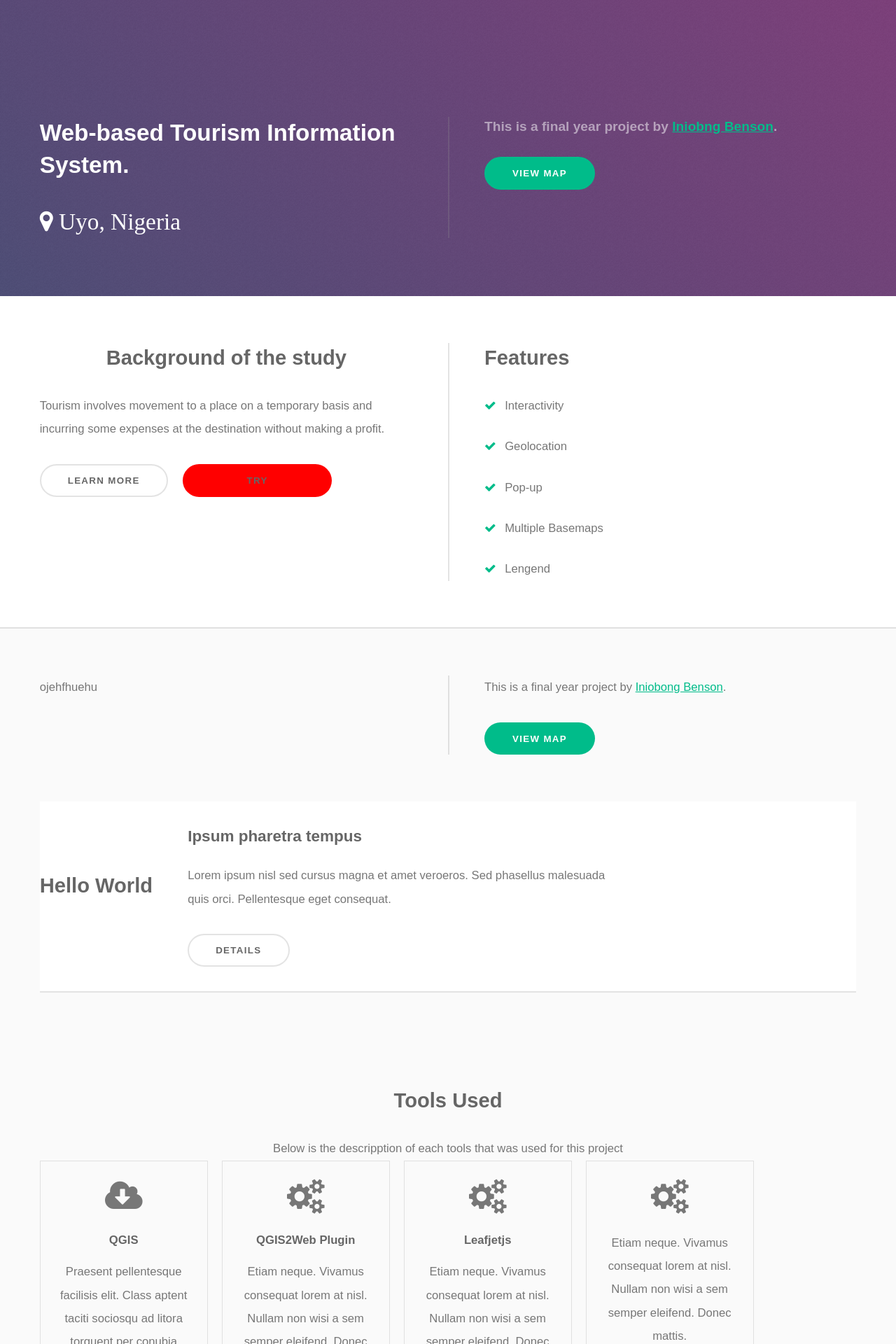
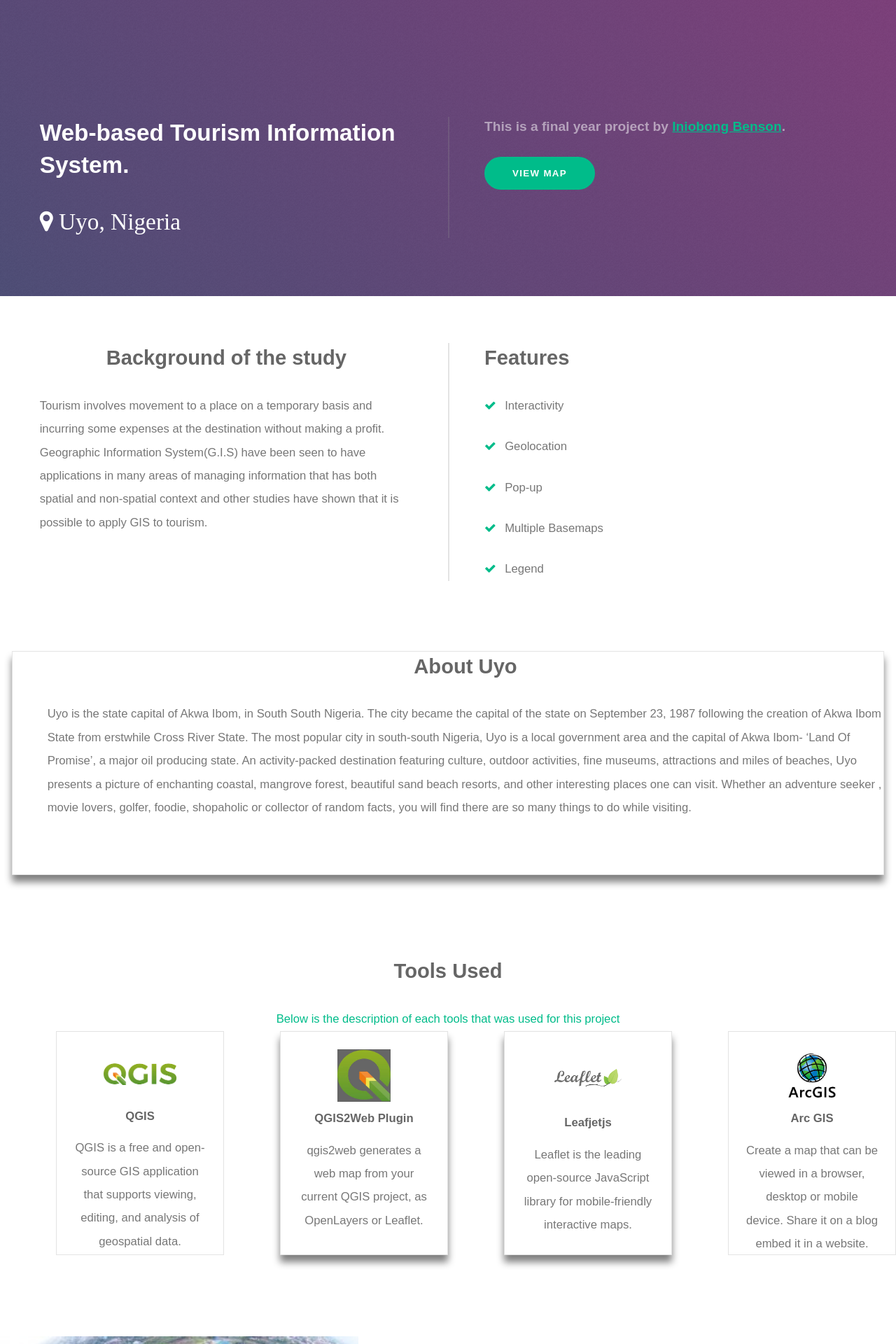
Before and after one commit to touruyo/touruyo.github.io, a Jekyll site: the page index.html, which Jekyll copies as it is, in a window 1280 px wide. Shown: the top 1920 px of the page at 70% size. Built offline with Jekyll 4.4.1, drawn with Linux system fonts in a browser that asks for light colours; some of the changed text lies outside the part shown.

```diff
--- a/assets/css/main.css
+++ b/assets/css/main.css
@@ -46,20 +46,37 @@
 	.boxA,
 	.boxB
 	{
-		float: left;
-		margin-right: 20px;
+		float:left;
+		margin-left: 80px;
+
 	}
 
 	.boxC
 	{
 		float: right;
+
+
 	}
 	.box
 	{
 		padding: 3em 2em 2em 2em;
 		border: 1px solid rgba(0,0,0,0.1);
+		padding-bottom: 20px;
 		border-radius: 8px;
 			text-align: center;
+			height: 320px;
+	}
+	.byline{
+		color: #00BC8A;
+		margin-bottom: 20px;
+	}
+	#extra1{
+		border: 1px solid rgba(0,0,0,0.1);
+		height: 320px;
+		padding-left: 3em;
+		margin-left: 1em;
+		margin-right: 1em;
+		box-shadow:0px 10px 10px gray;
 	}
 
 
--- a/index.html
+++ b/index.html
@@ -27,9 +27,9 @@
 							<h2 class="fa fa-map-marker fa-5x"> Uyo, Nigeria</h2>
 					</section>
 					<section>
-						<p>This is a final year project by <a href="#">Iniobng Benson</a></a>.</p>
+						<p>This is a final year project by <a href="https://github.com/linibensonjr">Iniobong Benson</a></a>.</p>
 						<ul class="actions">
-							<li><a href="#" class="button special" target="blank">View Map</a></li>
+							<li><a href="touruyo.github.io/map" class="button special" target="blank">View Map</a></li>
 						</ul>
 					</section>
 				</div>
@@ -41,11 +41,8 @@
 				<div class="inner split">
 					<section>
 						<h2 align="center">Background of the study</h2>
-						<p>Tourism involves movement to a place on a temporary basis and incurring some expenses at the destination without making a profit.</p>
-						<ul class="actions">
-							<li><a href="#" class="button alt">Learn more</a></li>
-							<button id="but">Try</button>
-						</ul>
+						<p>Tourism involves movement to a place on a temporary basis and incurring some expenses at the destination without making a profit. Geographic Information System(G.I.S) have been seen to have applications in many areas of managing information that has both spatial and non-spatial context and other studies have shown that it is possible to apply GIS to tourism.  </p>
+
 					</section>
 
 					<section>
@@ -55,66 +52,60 @@
 							<li>Geolocation</li>
 							<li>Pop-up</li>
 							<li>Multiple Basemaps</li>
-							<li>Lengend</li>
+							<li>Legend</li>
 						</ul>
 					</section>
 				</div>
 			</section>
 
 		<!-- Two -->
+		<br>
+		<div id="extra1" class="container">
+				<div class="title">
+					<h2 style="text-align:center">About Uyo</h2>
+					<p class="abtUyo">Uyo is the state capital of Akwa Ibom, in South South Nigeria.
+						The city became the capital of the state on September 23, 1987 following the creation of Akwa Ibom State from erstwhile Cross River State.
+						The most popular city in south-south Nigeria, Uyo is a local government area and the capital of  Akwa Ibom- ‘Land Of Promise’, a major oil producing state.
 
-			<section id="two" class="wrapper style2 alt">
-					<section id="mybanner">
-							<div class="inner split">
-									<section>
-					<p>ojehfhuehu</p>
-					</section>
-					<section>
-							<p>This is a final year project by <a href="#">Iniobong Benson</a></a>.</p>
-							<ul class="actions">
-								<li><a href="touruyo.github.io/map" class="button special" target="blank">View Map</a></li>
-							</ul>
-						</section>
+						An activity-packed destination featuring culture, outdoor activities, fine museums, attractions and miles of beaches, Uyo  presents a picture of enchanting coastal, mangrove forest, beautiful sand beach resorts, and other interesting places one can visit.
+
+						Whether an adventure seeker , movie lovers, golfer, foodie,  shopaholic or collector of random facts, you will find there are so many things to do while visiting.</p>
+				</div>
 					</div>
-					</section>
+
 					<br>
-				<div class="inner">
-					<div class="spotlight">
-						<h2>Hello World</h2>
-						<div class="content">
-							<h3>Ipsum pharetra tempus</h3>
-							<p>Lorem ipsum nisl sed cursus magna et amet veroeros. Sed phasellus malesuada quis orci. Pellentesque eget consequat.</p>
-							<ul class="actions">
-								<li><a href="#" class="button alt">Details</a></li>
-							</ul>
-						</div>
-					</div>
+
 					<div id="extra" class="container">
 						<div class="title">
 							<h2>Tools Used</h2>
-							<span class="byline">Below is the descripption of each tools that was used for this project</span> </div>
+							<span class="byline">Below is the description of each tools that was used for this project</span> </div>
 						<div id="three-column">
 							<div class="boxA">
-								<div class="box"> <span class="fa fa-cloud-download"></span>
+								<div class="box"> <img src="images/QGis.png" style="width:80%"></img>
 									<h1>QGIS</h1>
-									<p>Praesent pellentesque facilisis elit. Class aptent taciti sociosqu ad litora torquent per conubia nostra.</p>
+									<p>QGIS is a free and open-source GIS application that supports viewing, editing, and analysis of geospatial data.</p>
 								</div>
 							</div>
 							<div class="boxB">
-								<div class="box"> <span class="fa fa-cogs"></span>
+									<div class="subbox" style="box-shadow:0px 10px 10px gray;">
+								<div class="box"> <img src="images/q2weblogo.jpg" style="width:40%"></img>
 									<h1>QGIS2Web Plugin</h1>
-									<p>Etiam neque. Vivamus consequat lorem at nisl. Nullam non wisi a sem semper eleifend. Donec mattis.</p>
+									<p>qgis2web generates a web map from your current QGIS project, as OpenLayers or Leaflet.</p>
+								</div>
 								</div>
 							</div>
 							<div class="boxB">
-									<div class="box"> <span class="fa fa-cogs"></span>
+								<div class="subbox" style="box-shadow:0px 10px 10px gray;">
+									<div class="box"> <img src="images/leafletjs.png" style="width:100%"></span>
 										<h1>Leafjetjs</h1>
-										<p>Etiam neque. Vivamus consequat lorem at nisl. Nullam non wisi a sem semper eleifend. Donec mattis.</p>
+										<p>Leaflet is the leading open-source JavaScript library for mobile-friendly interactive maps. </p>
+									</div>
 									</div>
 								</div>
 								<div class="boxB">
-										<div class="box"> <span class="fa fa-cogs"></span>
-											<p>Etiam neque. Vivamus consequat lorem at nisl. Nullam non wisi a sem semper eleifend. Donec mattis.</p>
+										<div class="box"> <img src="images/arcgis.jpg" style="width:40%"></span>
+											<h1>Arc GIS</h1>
+											<p>Create a map that can be viewed in a browser, desktop or mobile device. Share it on a blog embed it in a website.</p>
 										</div>
 								</div>
 
@@ -127,11 +118,9 @@
 							<img src="images/pic01.jpg" alt="" />
 						</div>
 						<div class="content">
-							<h3>Magna consequat felis</h3>
-							<p>Lorem ipsum nisl sed cursus magna et amet veroeros. Sed phasellus malesuada quis orci. Pellentesque eget consequat.</p>
-							<ul class="actions">
-								<li><a href="#" class="button alt">Details</a></li>
-							</ul>
+							<h3>IBOM UNITY PARK</h3>
+							<p>Also known as Cenotaph to the indigenes of Uyo, Unity Park serves as a public park and cenotaph for fallen horses.  The Unity Park serves as a multipurpose centre playing host to different activities on Saturdays from weddings and football matches to yoga. The Armed Forces Remembrance Day holds here annually.</p>
+
 						</div>
 					</div>
 
@@ -140,52 +129,33 @@
 								<img src="images/pic02.jpg" alt="" />
 							</div>
 							<div class="content">
-								<h3>Magna consequat felis</h3>
-								<p>Lorem ipsum nisl sed cursus magna et amet veroeros. Sed phasellus malesuada quis orci. Pellentesque eget consequat.</p>
-								<ul class="actions">
-									<li><a href="#" class="button alt">Details</a></li>
-								</ul>
+								<h3>GODSWILL AKPABIO INTERNATIONAL STADIUM</h3>
+								<p>The Godswill Obot Akpabio stadium is a magnificent sight to behold. The design and facilities found in the Godswill Akpabio stadium put it on the same pedestal with many international stadiums. The stadium is popularly referred to as “The Champions’ nest” as it serves home to the super eagles of Nigeria. When not in use for football-related activities, the stadium hosts various cultural, religious and social events. The 30,000 seater multi-purpose sporting complex was modelled in the image of the Allianz Arena.</p>
+
 							</div>
 						</div>
 
 					<div class="spotlight">
 						<div class="image">
-							<img src="images/pic03.jpg" alt="" />
+							<img src="images/Le_Meridien.jpg" alt="" />
 						</div>
 						<div class="content">
-							<h3>Vitae placerat adipiscing</h3>
-							<p>Lorem ipsum nisl sed cursus magna et amet veroeros. Sed phasellus malesuada quis orci. Pellentesque eget consequat.</p>
-							<ul class="actions">
-								<li><a href="#" class="button alt">Details</a></li>
-							</ul>
+							<h3>IBOM LE-MERIDIEN HOTEL</h3>
+							<p>The Le Meridien Ibom is one of the most beautiful hotels in Nigeria and has been attracting tourists from all around since its commissioning.  Le Meridien is a great place for a company retreat with its lush vegetation and world-class 18 hole golf course. Renowned for providing the best hospitality money can buy anywhere in Nigeria.</p>
+
 						</div>
 					</div>
 					<ul class="actions special">
-						<li><a href="#" class="button alt">Ipsum magna tempus</a></li>
+							<p style="color:#00BC8A">To access the full project on GITHUB, click on this button to the repository page</p>
+						<li><a href="https://github.io/touruyo" class="button alt">Full Project</a></li>
 					</ul>
-				</div>
-			</section>
-
-		<!-- Contact -->
-			<section id="contact" class="wrapper">
-				<div class="inner split">
-
-					<section>
-						<ul class="contact">
-							<li class="fa-twitter"><a href="#">twitter.com/untitled-tld</a></li>
-							<li class="fa-facebook"><a href="#">facebook.com/untitled-tld</a></li>
-							<li class="fa-instagram"><a href="#">instagram.com/untitled-tld</a></li>
-							<li class="fa-envelope"><a href="#">information@untitled.tld</a></li>
-							<li class="fa-home">1234 Somewhere Road Suite 9823<br/>Nashville, TN 00000-0000</li>
-						</ul>
-					</section>
 				</div>
 			</section>
 
 		<!-- Footer -->
 			<footer id="footer">
 				<div class="copyright">
-					&copy; <a href = "#extra">Iniobong Benson</a>. All rights reserved. Images: <a href="http://unsplash.com">Unsplash</a>. Design: <a href="http://templated.co">TEMPLATED</a>.
+					&copy; <a href = "https://linibensonjr.github.io" target="blank">Iniobong Benson</a>. All rights reserved. Images: <a href="http://unsplash.com">Unsplash</a>. Design: <a href="http://templated.co">TEMPLATED</a>.
 				</div>
 			</footer>
 
```
Also changed, not shown: images/Le_Meridien.jpg (added), images/QGis.png (added), images/arcgis.jpg (added), images/leafletjs.png (added), images/q2weblogo.jpg (added), test/map/images/QGis.png (added).
